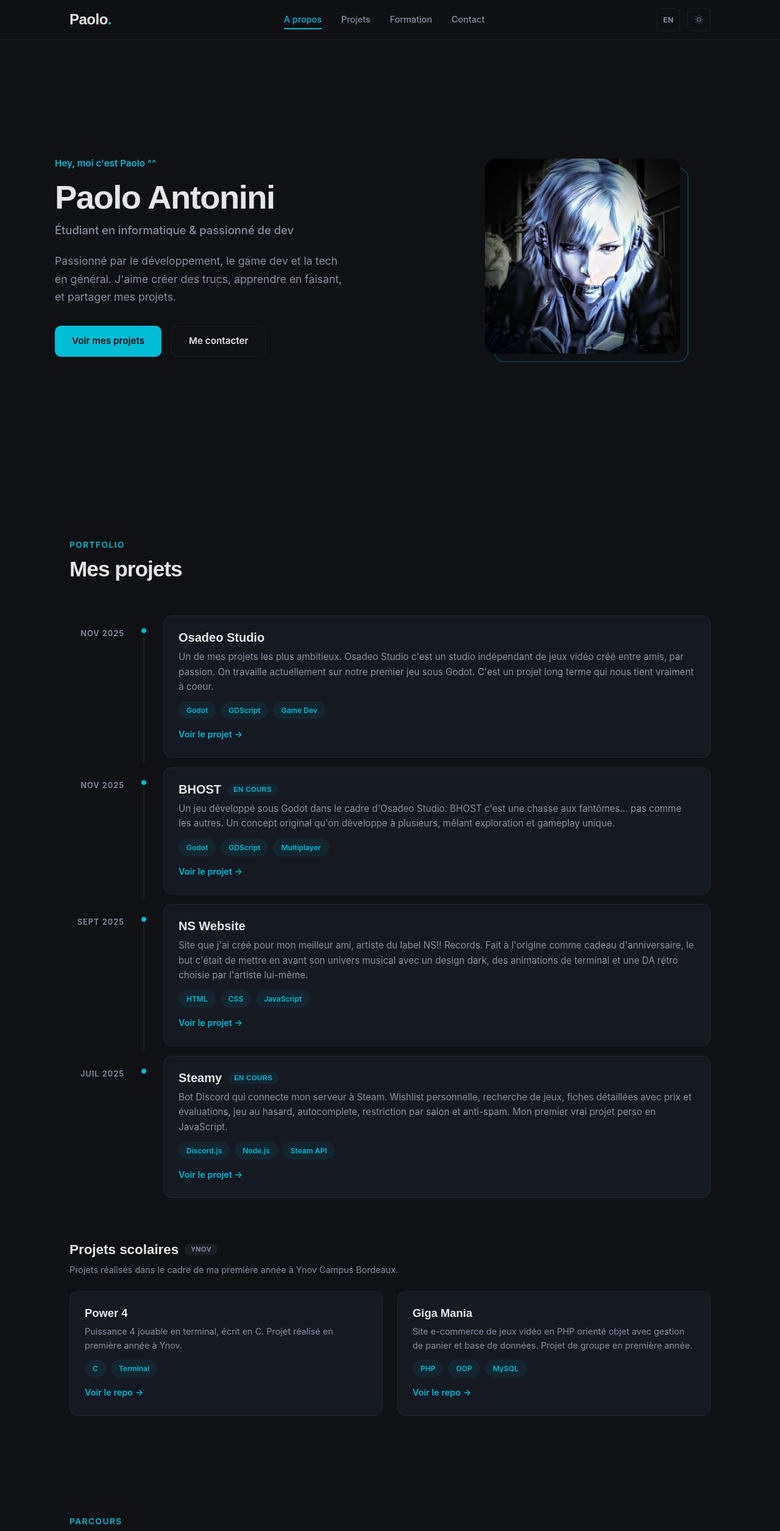
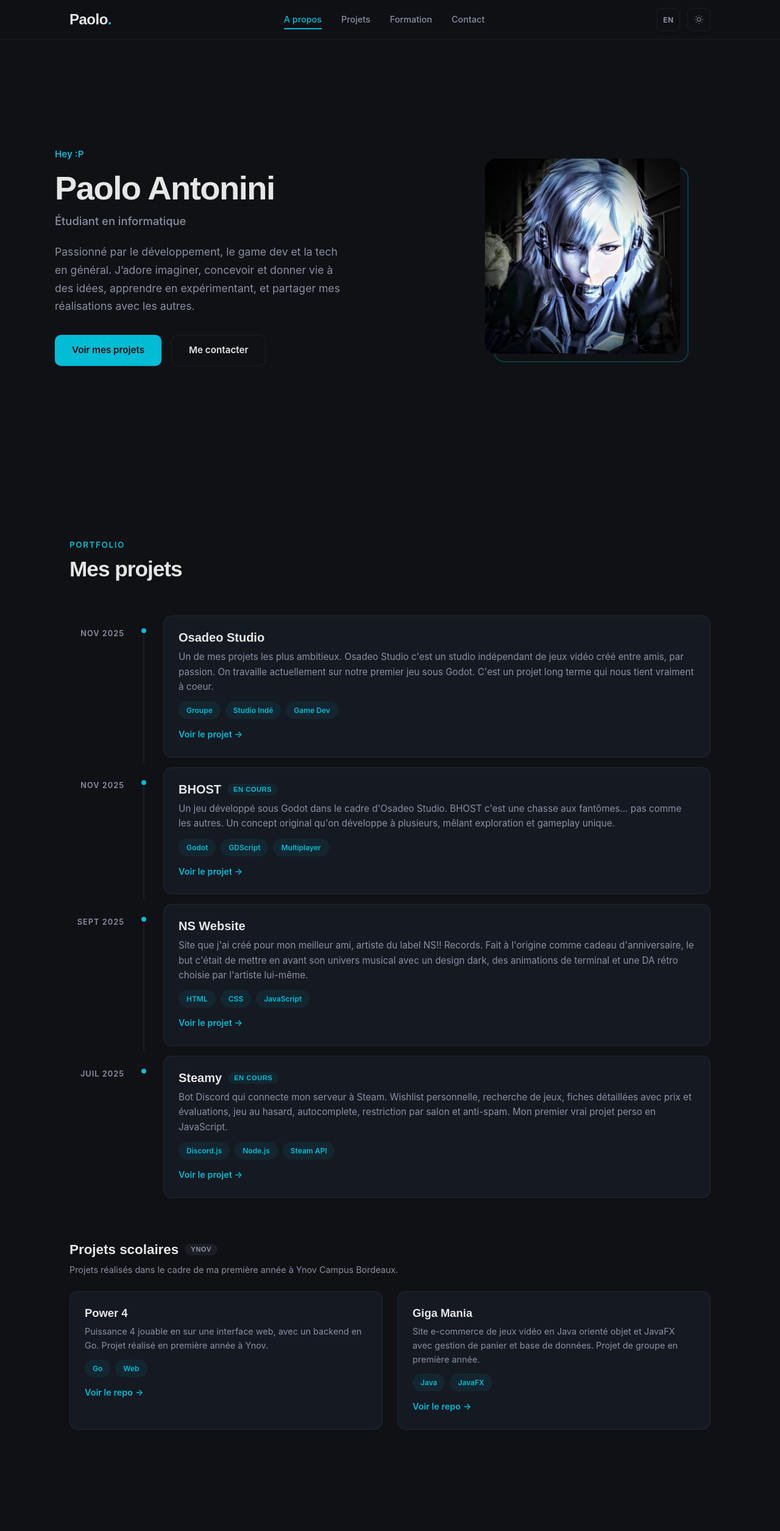
Before and after one commit to PayExe/paolo-portfolio, a React (Vite) app: page / in a window 1280 px wide. Shown: the top 2510 px of the page at 61% size. Built offline with nearby package versions, Linux system fonts and the light colour scheme; a web font is replaced by a local one.

Commit message:
fix: some change

```diff
--- a/src/App.jsx
+++ b/src/App.jsx
@@ -144,8 +144,8 @@ const personalProjects = [
       fr: "Un de mes projets les plus ambitieux. Osadeo Studio c'est un studio indépendant de jeux vidéo créé entre amis, par passion. On travaille actuellement sur notre premier jeu sous Godot. C'est un projet long terme qui nous tient vraiment à coeur.",
       en: "One of my most ambitious projects. Osadeo Studio is an independent video game studio created between friends, out of passion. We're currently working on our first game in Godot. It's a long-term project that we really care about.",
     },
-    tags: ['Godot', 'GDScript', 'Game Dev'],
-    link: 'https://github.com/osadeo-studio',
+    tags: ['Groupe', 'Studio Indé', 'Game Dev'],
+    link: 'https://osadeo.com/',
   },
   {
     id: 'bhost',
@@ -189,20 +189,20 @@ const schoolProjects = [
     id: 'power4',
     title: 'Power 4',
     desc: {
-      fr: "Puissance 4 jouable en terminal, écrit en C. Projet réalisé en première année à Ynov.",
-      en: 'Connect 4 playable in terminal, written in C. First year project at Ynov.',
+      fr: "Puissance 4 jouable en sur une interface web, avec un backend en Go. Projet réalisé en première année à Ynov.",
+      en: 'Connect 4 playable on a web interface, with a Go backend. First year project at Ynov.',
     },
-    tags: ['C', 'Terminal'],
+    tags: ['Go', 'Web'],
     link: 'https://ytrack.learn.ynov.com/git/gvincent/Power4.git',
   },
   {
     id: 'gigamania',
     title: 'Giga Mania',
     desc: {
-      fr: "Site e-commerce de jeux vidéo en PHP orienté objet avec gestion de panier et base de données. Projet de groupe en première année.",
-      en: 'Video game e-commerce site in object-oriented PHP with cart management and database. Group project in first year.',
+      fr: "Site e-commerce de jeux vidéo en Java orienté objet et JavaFX avec gestion de panier et base de données. Projet de groupe en première année.",
+      en: 'Video game e-commerce site in object-oriented Java and JavaFX with cart management and database. Group project in first year.',
     },
-    tags: ['PHP', 'OOP', 'MySQL'],
+    tags: ['Java', 'JavaFX'],
     link: 'https://github.com/SkyVence/poo-game-shop',
   },
 ]
@@ -220,7 +220,7 @@ function Projects({ lang }) {
         <h2 className="section-title">{t(lang, 'projects_title')}</h2>
       </motion.div>
 
-      {/* Timeline - Personal projects (skyvence style: date on the side) */}
+      {/* Timeline - Personal projects  */}
       <div className="projects-timeline">
         {personalProjects.map((p, i) => (
           <motion.div
--- a/src/i18n.json
+++ b/src/i18n.json
@@ -1,9 +1,9 @@
 {
   "fr": {
-    "hero_label": "Hey, moi c'est Paolo ^^",
+    "hero_label": "Hey :P",
     "hero_title": "Paolo Antonini",
-    "hero_subtitle": "Étudiant en informatique & passionné de dev",
-    "hero_desc": "Passionné par le développement, le game dev et la tech en général. J'aime créer des trucs, apprendre en faisant, et partager mes projets.",
+    "hero_subtitle": "Étudiant en informatique",
+    "hero_desc": "Passionné par le développement, le game dev et la tech en général. J’adore imaginer, concevoir et donner vie à des idées, apprendre en expérimentant, et partager mes réalisations avec les autres.",
     "hero_btn_projects": "Voir mes projets",
     "hero_btn_contact": "Me contacter",
 
@@ -41,10 +41,10 @@
     "legal_ip_text": "L'ensemble du contenu de ce site (textes, images, code) est la propriété de Paolo Antonini, sauf mention contraire. Toute reproduction sans autorisation est interdite."
   },
   "en": {
-    "hero_label": "Hey, I'm Paolo ^^",
+    "hero_label": "Hey :P",
     "hero_title": "Paolo Antonini",
-    "hero_subtitle": "CS Student & passionate developer",
-    "hero_desc": "Passionate about development, game dev and tech in general. I love building things, learning by doing, and sharing my projects.",
+    "hero_subtitle": "CS Student",
+    "hero_desc": "assionate about development, game dev and tech in general. I love building things, learning by doing, and sharing my projects.",
     "hero_btn_projects": "See my projects",
     "hero_btn_contact": "Contact me",
 
```
